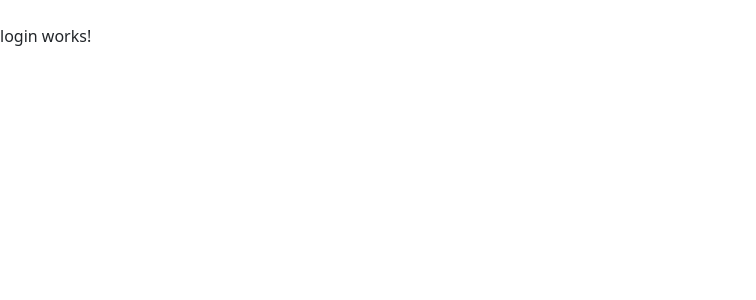
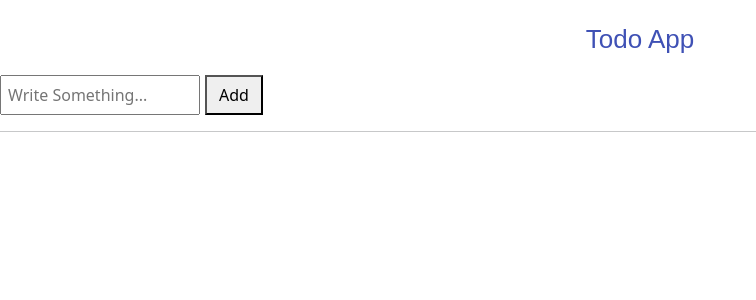
Before and after one commit to AprajitaKumari0504/BootstrapLearning, an Angular app: page /todos in a window 1280 px wide. Before the commit this address led to /. Shown: the top 300 px of the page, without its empty margins (0-756 px from the left). Built offline with nearby package versions, Linux system fonts and the light colour scheme.

Commit message:
added path

```diff
--- a/src/app/app.html
+++ b/src/app/app.html
@@ -48,6 +48,4 @@
 
 <br>
 
-<app-login></app-login>
-
 <router-outlet></router-outlet>
--- a/src/app/app.routes.ts
+++ b/src/app/app.routes.ts
@@ -1,3 +1,9 @@
 import { Routes } from '@angular/router';
+import { Login } from './login/login';
+import { TodoApp } from './todo-app/todo-app';
 
-export const routes: Routes = [];
+export const routes: Routes = [
+    { path: '', redirectTo: '/todos', pathMatch: 'full' },
+    { path: 'todos', component: TodoApp },
+    { path: 'login', component: Login }
+];
```
